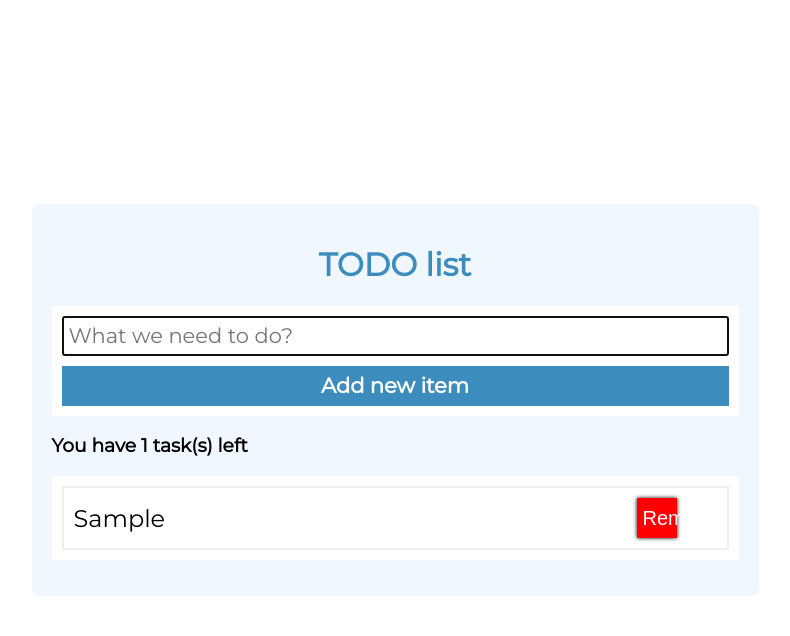
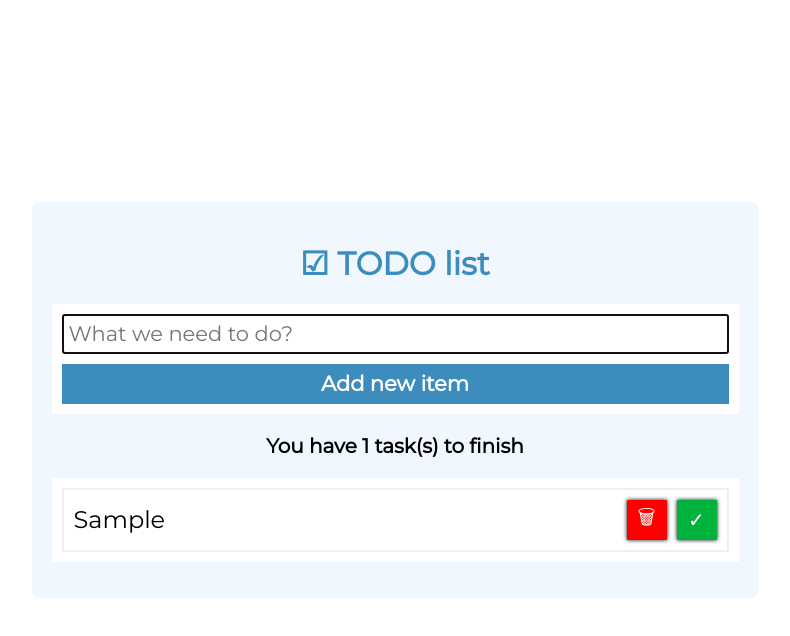
Before and after one commit to ChaZZ27/todo-app, a React (Create React App) app: page / in a window 1280 px wide. Both pictures are taken after typing "Sample" into the empty fields and a click on the button "Add new item". Shown: the top 636 px of the page, without its empty margins (245-1035 px from the left). Built offline with nearby package versions, Linux system fonts and the light colour scheme.

Commit message:
Added: functionality of checking items as finished

```diff
--- a/package.json
+++ b/package.json
@@ -1,6 +1,7 @@
 {
   "name": "todo",
   "version": "0.1.0",
+  "homepage": "https://chazz27.github.io/todo-app",
   "private": false,
   "dependencies": {
     "@testing-library/jest-dom": "^5.16.2",
@@ -11,6 +12,8 @@
     "react-scripts": "5.0.0"
   },
   "scripts": {
+    "predeploy": "npm run build",
+    "deploy": "gh-pages -d build",
     "start": "react-scripts start",
     "build": "react-scripts build",
     "eject": "react-scripts eject"
@@ -32,5 +35,8 @@
       "last 1 firefox version",
       "last 1 safari version"
     ]
+  },
+  "devDependencies": {
+    "gh-pages": "^4.0.0"
   }
 }
--- a/src/components/App.js
+++ b/src/components/App.js
@@ -1,11 +1,11 @@
 import React, {useState} from "react";
 import Card from "./Helpers/Card";
-import ListContainer from "./ListContainer";
-import ListItemForm from "./ListItemForm";
+import ListContainer from "./List/ListContainer";
+import ListItemForm from "./List/ListItemForm";
 
 import classes from "./css/App.module.scss";
 
-const App = (props) => {
+const App = () => {
   const [listArray, setList] = useState([])
 
   const getListItems = (data) => {
@@ -19,12 +19,22 @@ const App = (props) => {
     setList(listRemovedItem);
   }
 
+  const onClickFinishItemHandler = (id) => {
+    const listFinishedItem = listArray.map(item => {
+      if(item.id === id) {
+        item.isFinished = !item.isFinished;
+      }
+      return item
+    })
+    return setList(listFinishedItem)
+  }
+
   return (
     <div className={classes.app}>
       <Card>
-        <h1 className={classes.headline}>TODO list</h1>
-        <ListItemForm data={getListItems} />
-        {listArray.length > 0 ? <ListContainer deleteItemHandler={onClickDeleteHandler} list={listArray} /> : ''}
+        <h1 className={classes.headline}>&#9745; TODO list</h1>
+        <ListItemForm list={listArray} data={getListItems} />
+        {listArray.length > 0 ? <ListContainer deleteItemHandler={onClickDeleteHandler} finishItemHandler={onClickFinishItemHandler} list={listArray} /> : ''}
       </Card>
     </div>
   );
--- /dev/null
+++ b/src/components/List/ListContainer.js
@@ -0,0 +1,27 @@
+import React from "react";
+import ListItem from "./ListItem";
+import classes from "../css/ListContainer.module.scss"
+
+const ListContainer = (props) => {
+
+    const finishedItems = [];
+
+    props.list.forEach(element => {
+        element.isFinished && finishedItems.push(element)
+    });
+
+    return <>
+        <h3 key={props.list} className={classes['list-counter']}>{props.list.length - finishedItems.length === 0 ? 'Nice! All your tasks are finished :) ' : `You have ${props.list.length - finishedItems.length} task(s) to finish`}</h3>
+        <ul className={classes['list-container']}>
+            {props.list.map((item) => <ListItem key={item.id}
+                                                    id={item.id}
+                                                    deleteItem={props.deleteItemHandler}
+                                                    text={item.text}
+                                                    finishItem={props.finishItemHandler}
+                                                    isFinished={item.isFinished}
+                                                    /> )}
+        </ul>
+    </>
+}
+
+export default ListContainer;
--- /dev/null
+++ b/src/components/List/ListItem.js
@@ -0,0 +1,18 @@
+import React from "react";
+import classes from "../css/ListItem.module.scss";
+
+const ListItem = (props) => {
+
+    const itemClasses = `${props.isFinished ? [classes['list-item'],  classes['finished']].join(' ') : classes['list-item']}`
+
+    return <li className={itemClasses} data-id={props.id}>
+            <p className={classes['list-item-description']}>{props.text}</p>
+            <div className={classes['list-item-action']}>
+                <button className={classes['btn-remove']} type="button" title="Remove" data-id={props.id} onClick={() => props.deleteItem(props.id)}>&#128465;</button>
+                <button className={classes['btn-finish']} type="button" title="Finish" data-id={props.id} onClick={() => props.finishItem(props.id)}>
+                    {props.isFinished ? '↺' : '✓'}</button>
+            </div>
+        </li>
+}
+
+export default ListItem;
--- a/src/components/ListItemForm.js
+++ b/src/components/List/ListItemForm.js
@@ -1,16 +1,22 @@
 import React, { useRef } from "react";
-
-import classes from "./css/ListItemForm.module.scss";
+import classes from "../css/ListItemForm.module.scss";
 
 const ListItemForm = (props) => {
     const inputVal = useRef();
 
+
     const onFormSubmitHandler = (e) => {
         e.preventDefault();
+
         const itemText = inputVal.current.value,
-             itemID = Date.now();
+                itemID = Date.now();
 
-        props.data({id: itemID, text: itemText})
+        props.data({
+            id: itemID,
+            text: itemText,
+            isFinished: false
+        })
+
         inputVal.current.value = '';
         inputVal.current.focus();
     }
--- a/src/components/ListContainer.js
+++ /dev/null
@@ -1,18 +0,0 @@
-import React from "react";
-import ListItem from "./ListItem";
-import classes from "./css/ListContainer.module.scss"
-
-const ListContainer = (props) => {
-
-    return <>
-        <h3>You have {props.list.length} task(s) left</h3>
-        <ul className={classes['list-container']}>
-            {props.list.map((item) => <ListItem key={item.id}
-                                                    id={item.id}
-                                                    deleteItem={props.deleteItemHandler}
-                                                    text={item.text}/> )}
-        </ul>
-    </>
-}
-
-export default ListContainer;
--- a/src/components/ListItem.js
+++ /dev/null
@@ -1,14 +0,0 @@
-import React from "react";
-import classes from "./css/ListItem.module.scss";
-
-const ListItem = (props) => {
-
-    return <li className={classes['list-item']} data-id={props.id}>
-            <p className={classes['list-item-description']}>{props.text}</p>
-            <div className={classes['list-item-action']}>
-                <button className={classes['btn-remove']} type="button" title="Remove" data-id={props.id} onClick={() => props.deleteItem(props.id)}>Remove</button>
-            </div>
-        </li>
-}
-
-export default ListItem;
```
Also changed, not shown: 1 other file (tests, documents, lock files or other folders).
